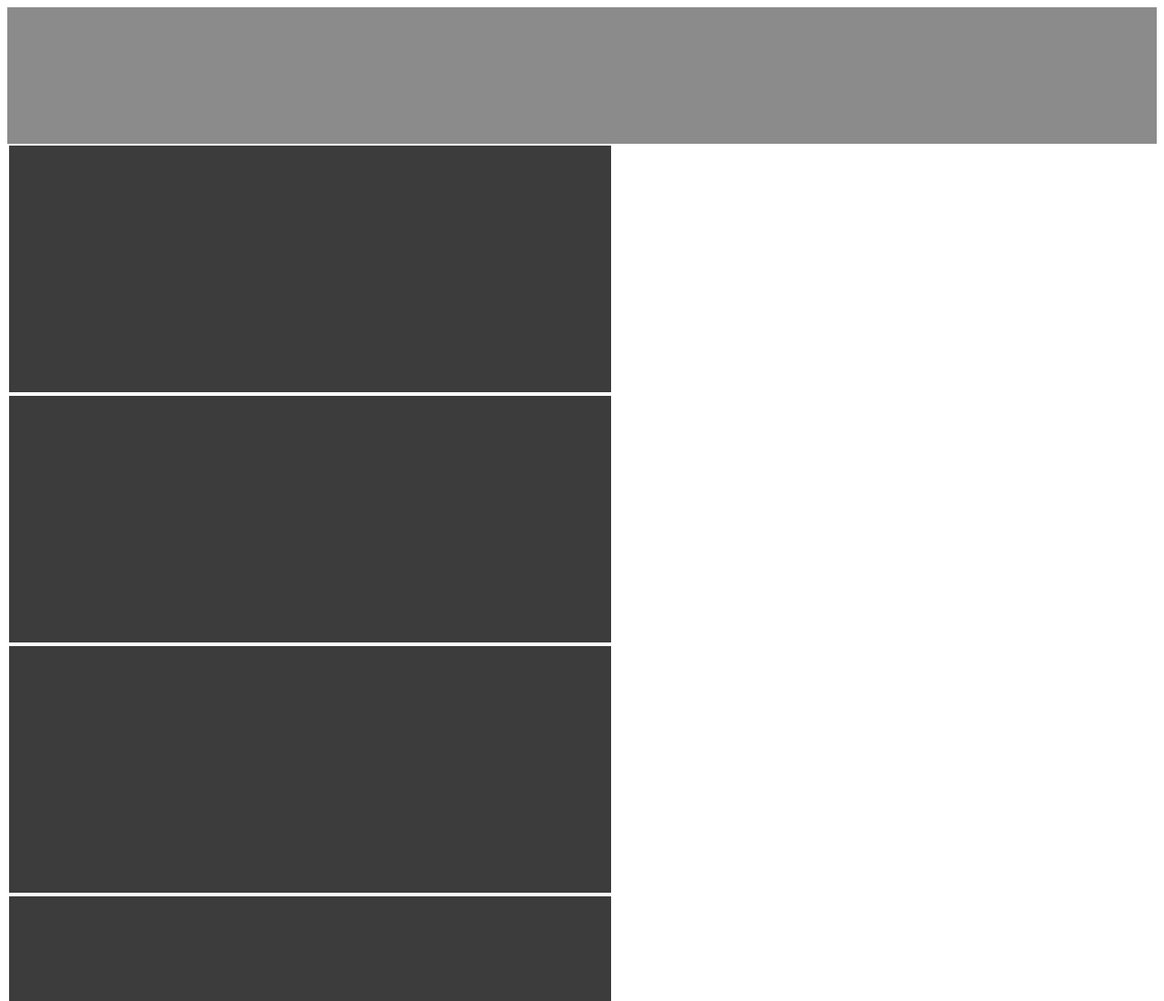
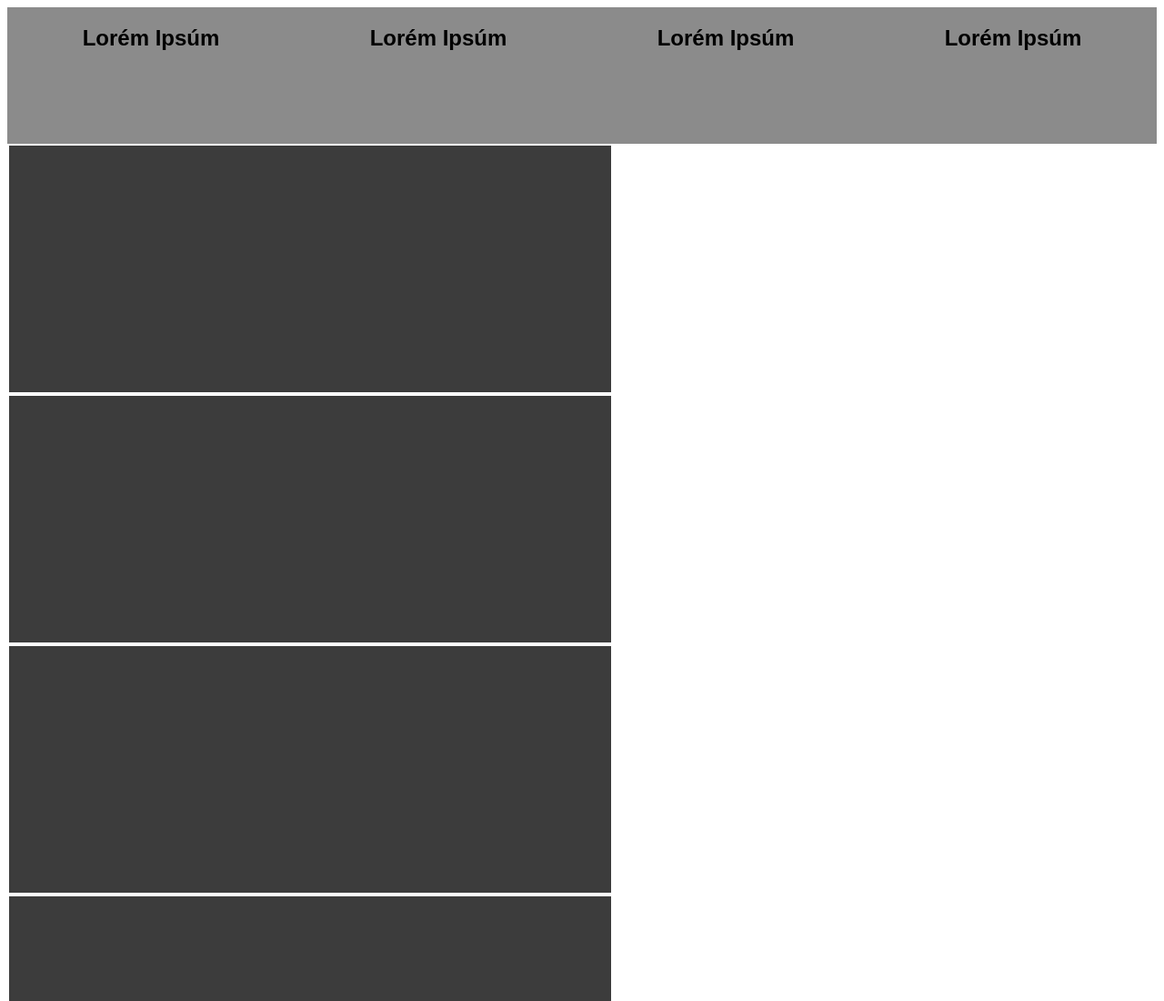
Before and after one commit to maryfelmendoza/design-teardown, a plain HTML site: page index.html in a window 1280 px wide. Shown: the top 1100 px of the page at 91% size. Drawn offline with Linux system fonts and the light colour scheme; a web font is replaced by a local one.

Commit message:
updated nav-bar

```diff
--- a/index.html
+++ b/index.html
@@ -9,7 +9,12 @@
         <link href="https://fonts.googleapis.com/css?family=Patua+One&Roboto&display=swap" rel="stylesheet">
     </head>
     <body>
-        <nav></nav>
+        <nav>
+            <div><h2>Lorém Ipsúm</h2></div>
+            <div><h2>Lorém Ipsúm</h2></div>
+            <div><h2>Lorém Ipsúm</h2></div>
+            <div><h2>Lorém Ipsúm</h2></div>
+        </nav>
         <!-- <span>Lorém Ipsúm Dolór Sít Amêt</span> -->
 
         <div class="main-articles">
--- a/style.css
+++ b/style.css
@@ -8,7 +8,9 @@ body p {
 
 nav {
   background-color: #8b8b8b;
+  display: flex;
   height: 150px;
+  justify-content: space-around;
 }
 
 span {
```
